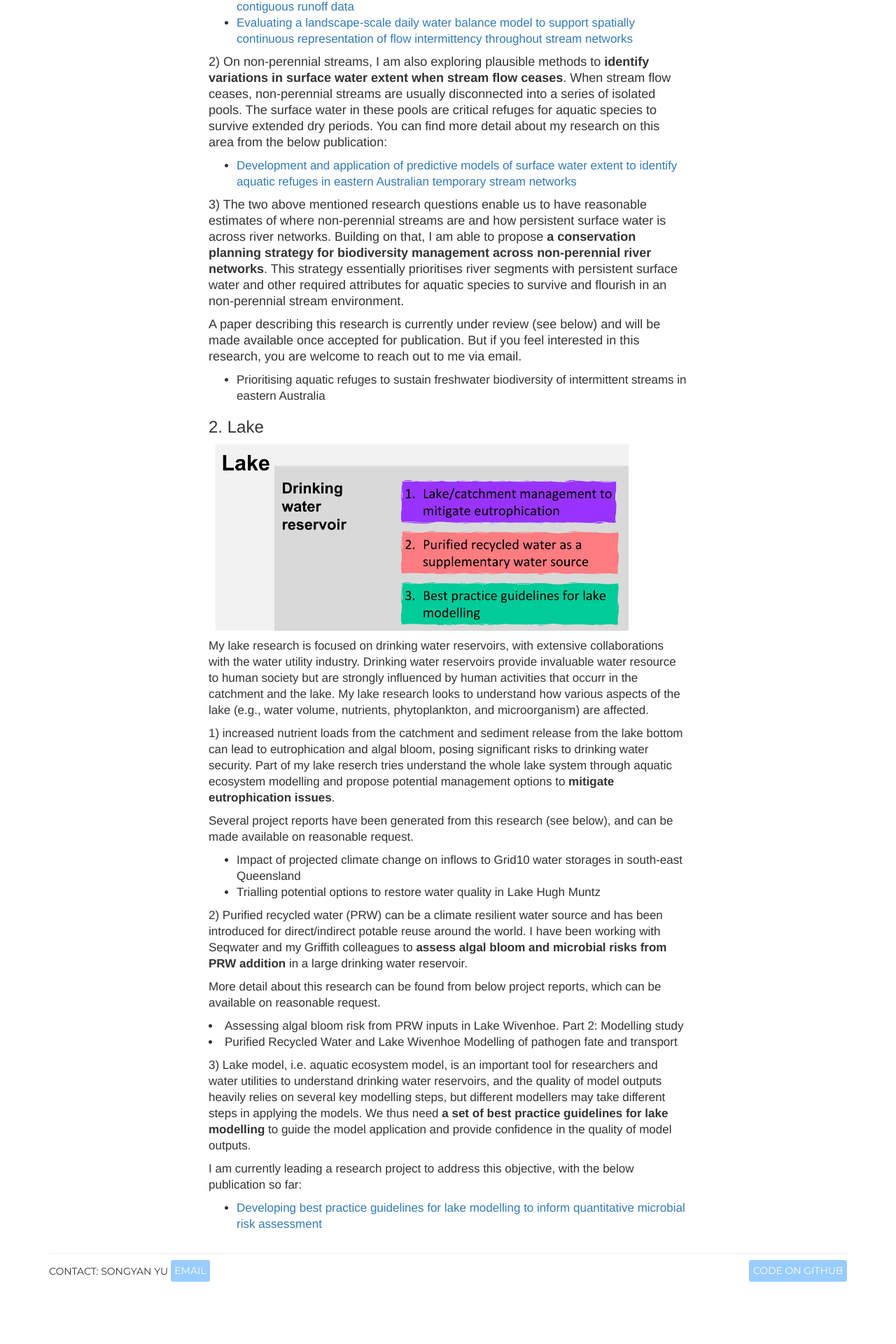
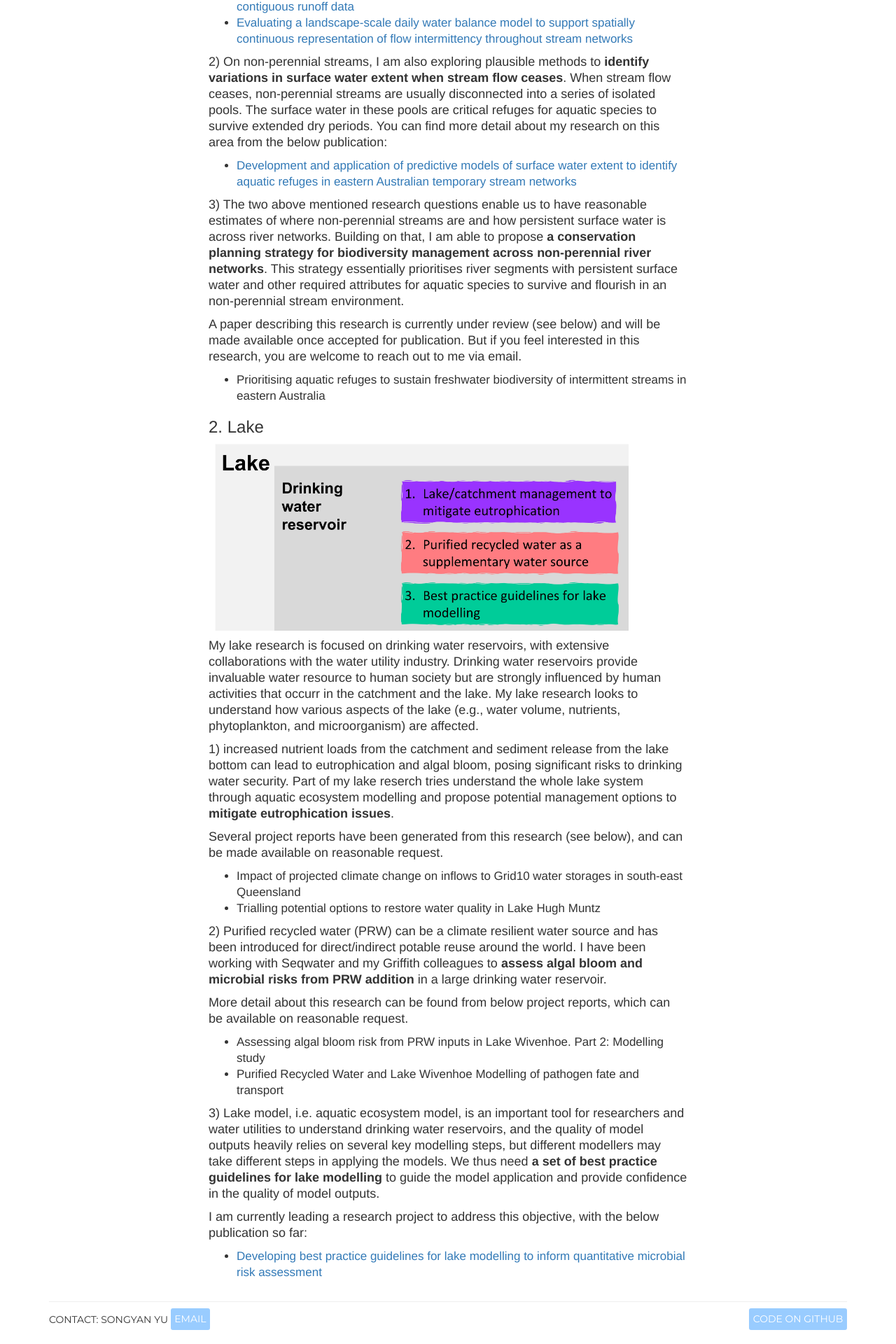
Before and after one commit to SongyanYu/SongyanYu.github.io, a Jekyll site: the page built from research.html, in a window 1280 px wide. Shown: the part 790-2710 px from the top of the page at 70% size. Built offline with Jekyll 4.4.1, drawn with Linux system fonts in a browser that asks for light colours; before the commit the page ends 2641 px from its top, so only the background shows below that.

Commit message:
update research

```diff
--- a/research.html
+++ b/research.html
@@ -66,51 +66,53 @@ But if you feel interested in this research, you are welcome to reach out to me
 <img src="images/lakeResearch.jpg" alt="lake research framework" width=600/>
 <p></p>
 
-<p>
+<p><font size ="+1">
 My lake research is focused on drinking water reservoirs, with extensive collaborations with the water utility industry.
 Drinking water reservoirs provide invaluable water resource to human society but are strongly influenced by human activities
 that occurr in the catchment and the lake. My lake research looks to understand how various aspects of the lake (e.g., water
 volume, nutrients, phytoplankton, and microorganism) are affected.
-</p>
+</font></p>
 
-<p>
+<p><font size ="+1">
 1) increased nutrient loads from the catchment and sediment release from the lake bottom can lead to eutrophication and algal bloom,
 posing significant risks to drinking water security. Part of my lake reserch tries understand the whole lake system through aquatic
 ecosystem modelling and propose potential management options to <b>mitigate eutrophication issues</b>.
-</p>
+</font></p>
 
-<p>
+<p><font size ="+1">
 Several project reports have been generated from this research (see below), and can be made available on reasonable request.
 <ul>
 <li>Impact of projected climate change on inflows to Grid10 water storages in south-east Queensland</li>
 <li>Trialling potential options to restore water quality in Lake Hugh Muntz</li>
 </ul>
-</p>
+</font></p>
 
-<p>
+<p><font size ="+1">
 2) Purified recycled water (PRW) can be a climate resilient water source and has been introduced for direct/indirect potable reuse around the world.
 I have been working with Seqwater and my Griffith colleagues to <b>assess algal bloom and microbial risks from PRW addition</b> in a large drinking water reservoir.
-</p>
+</font></p>
 
-<p>
+<p><font size ="+1">
 More detail about this research can be found from below project reports, which can be available on reasonable request.
+<ul>
 <li>Assessing algal bloom risk from PRW inputs in Lake Wivenhoe. Part 2: Modelling study</li>
 <li>Purified Recycled Water and Lake Wivenhoe Modelling of pathogen fate and transport</li>
-</p>
+</ul>
+</font></p>
 
-<p>
+<p><font size ="+1">
 3) Lake model, i.e. aquatic ecosystem model, is an important tool for researchers and water utilities to understand drinking water reservoirs,
 and the quality of model outputs heavily relies on several key modelling steps, but different modellers may take different steps in
 applying the models. We thus need <b>a set of best practice guidelines for lake modelling</b> to guide the model application and provide confidence in
 the quality of model outputs.
-</p>
+</font></p>
 
-<p>
+<p><font size ="+1">
 I am currently leading a research project to address this objective, with the below publication so far:
 <ul>
 <li><a href = 'https://doi.org/10.1016/j.envsoft.2022.105334'>Developing best practice guidelines for lake modelling to inform quantitative microbial risk assessment</a></li>
 </ul>
-</p>
+</font></p>
 </div>
 
 </div>
```
